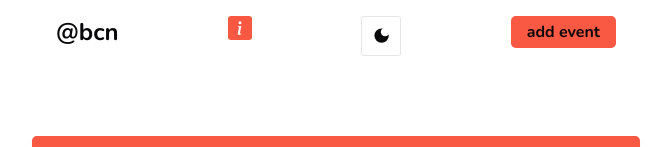
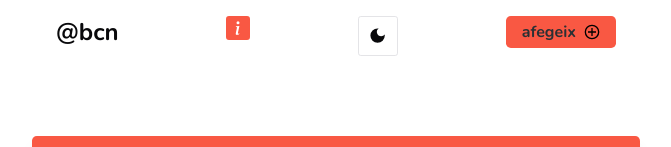
Before and after one commit to pdelbarrio/atbcn2, a Next.js app: page / in a window 1280 px wide. Shown: the top 147 px of the page, without its empty margins (304-975 px from the left). Built offline with nearby package versions, Linux system fonts and the light colour scheme; no server answers; the database is empty.

Commit message:
Added icons and fixed styles in navbar

```diff
--- a/components/nav/Navbar.tsx
+++ b/components/nav/Navbar.tsx
@@ -6,11 +6,11 @@ import { ModeToggle } from "../ToggleTheme";
 import { DialogInfo } from "../DialogInfo";
 import { useRouter } from "next/navigation";
 import { MdLogout } from "react-icons/md";
+import { GrAddCircle } from "react-icons/gr";
 import createSupabaseFrontendClient from "@/lib/supabase/supabase";
 
 export default function Navbar() {
   const [signOutButton, setSignOutButton] = useState(false);
-  // const [session, setSession] = useState(null);
 
   const supabase = createSupabaseFrontendClient();
   const router = useRouter();
@@ -41,11 +41,7 @@ export default function Navbar() {
   };
 
   return (
-    // <nav className="max-w-xl mx-auto p-2 md:max-w-1/2">
     <nav className="max-w-xl mx-auto p-2 md:max-w-1/2">
-      {/* <div className="h-[120px]">
-        <div className="flex justify-between items-center mt-2">
-          <div className="flex"> */}
       <div className="flex flex-col justify-start h-[120px]">
         <div className="flex justify-between mt-2">
           <div className="flex flex-col">
@@ -62,16 +58,17 @@ export default function Navbar() {
           <div className="flex flex-col">
             <Link
               href="/add-event"
-              className="bg-card text-background font-bold px-4 py-1 rounded-lg text-base"
+              className="flex flex-row gap-2 items-center justify-center bg-card text-btvgray font-bold px-4 py-1 rounded-lg text-base"
             >
-              add event
+              afegeix
+              <GrAddCircle />
             </Link>
             {signOutButton && (
               <button
                 onClick={handleSignout}
-                className="flex flex-row gap-2 items-center justify-center bg-btvgray dark:bg-glow text-white dark:text-black text-xs p-2 px-2 mt-2 rounded-lg"
+                className="flex flex-row gap-2 items-center justify-center bg-btvgray dark:bg-glow font-bold text-white dark:text-black text-xs p-2 px-2 mt-2 rounded-lg"
               >
-                SIGN OUT
+                SURT
                 <MdLogout />
               </button>
             )}
```
